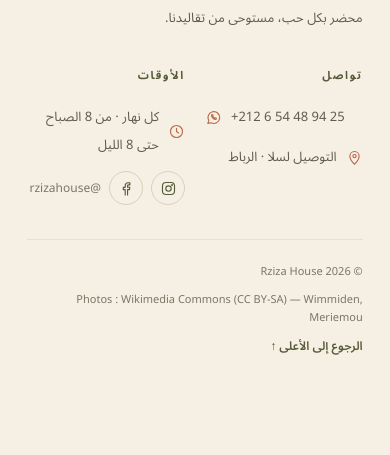
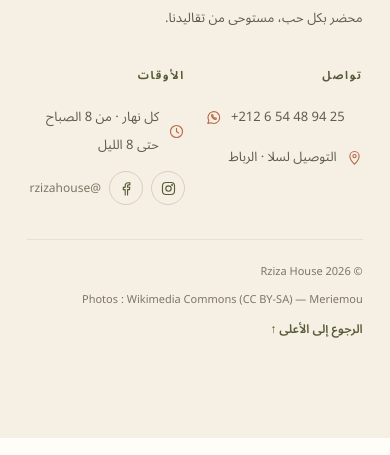
Before and after one commit to elqaddar02/rziza-house, a plain HTML site: page public/index.html in a window 390 px wide. Shown: the part 4979-5434 px from the top of the page. Drawn offline with nearby package versions, Linux system fonts and the light colour scheme.

Commit message:
Hero: our four products on a breakfast table
Top-down table with the shop's rziza, msemen, harcha and baghrir as
gold-rimmed plates on an embroidered cloth, framed to fit the arch on
desktop and phones. Replaces the Wikimedia breakfast photo and its
credit.

Co-Authored-By: Claude Opus 5.5 <noreply@anthropic.com>

```diff
--- a/public/index.html
+++ b/public/index.html
@@ -228,7 +228,7 @@
   </div>
   <div class="footer-bottom">
     <span>© <span id="year">2026</span> Rziza House</span>
-    <span class="credits">Photos : Wikimedia Commons (CC BY-SA) — Wimmiden, Meriemou</span>
+    <span class="credits">Photos : Wikimedia Commons (CC BY-SA) — Meriemou</span>
     <a href="#accueil" class="back-top" data-i18n="backTop">الرجوع إلى الأعلى ↑</a>
   </div>
 </footer>
```
Also changed, not shown: public/images/hero-640.webp, public/images/hero.jpg, public/images/hero.webp, 1 other file.
